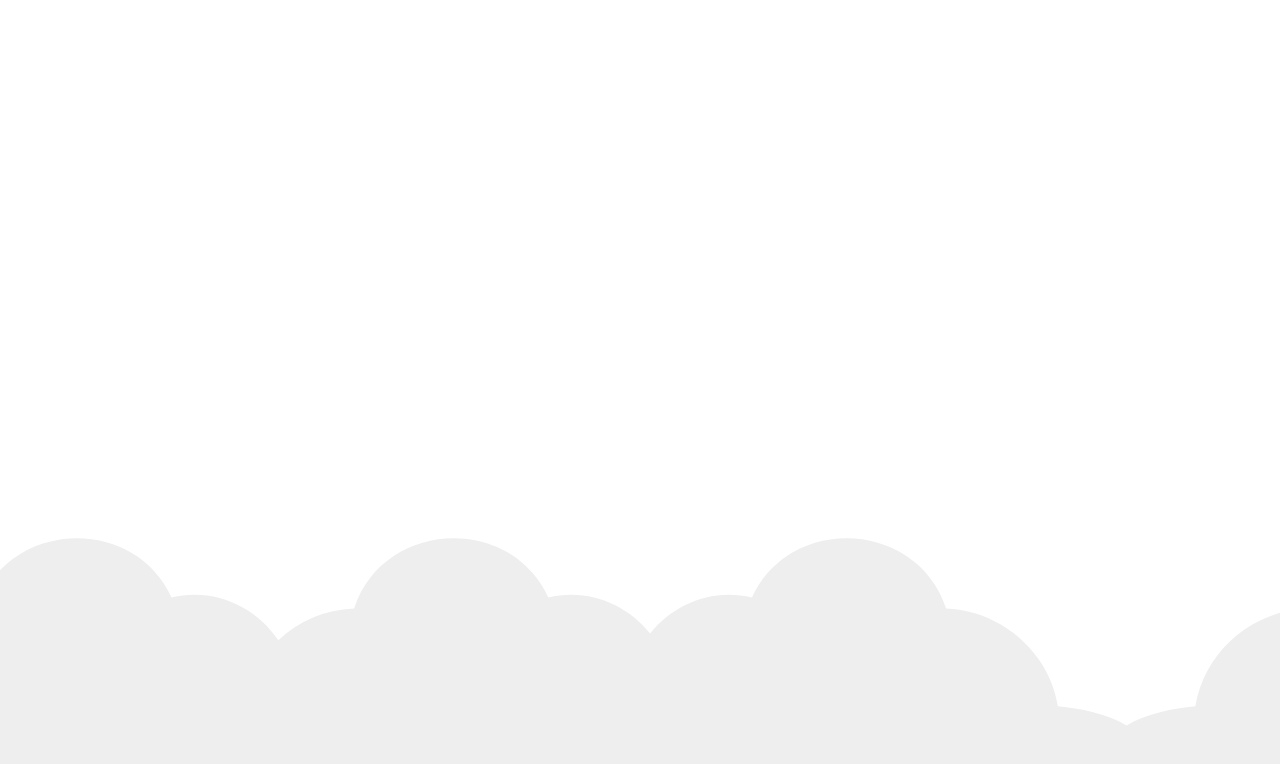
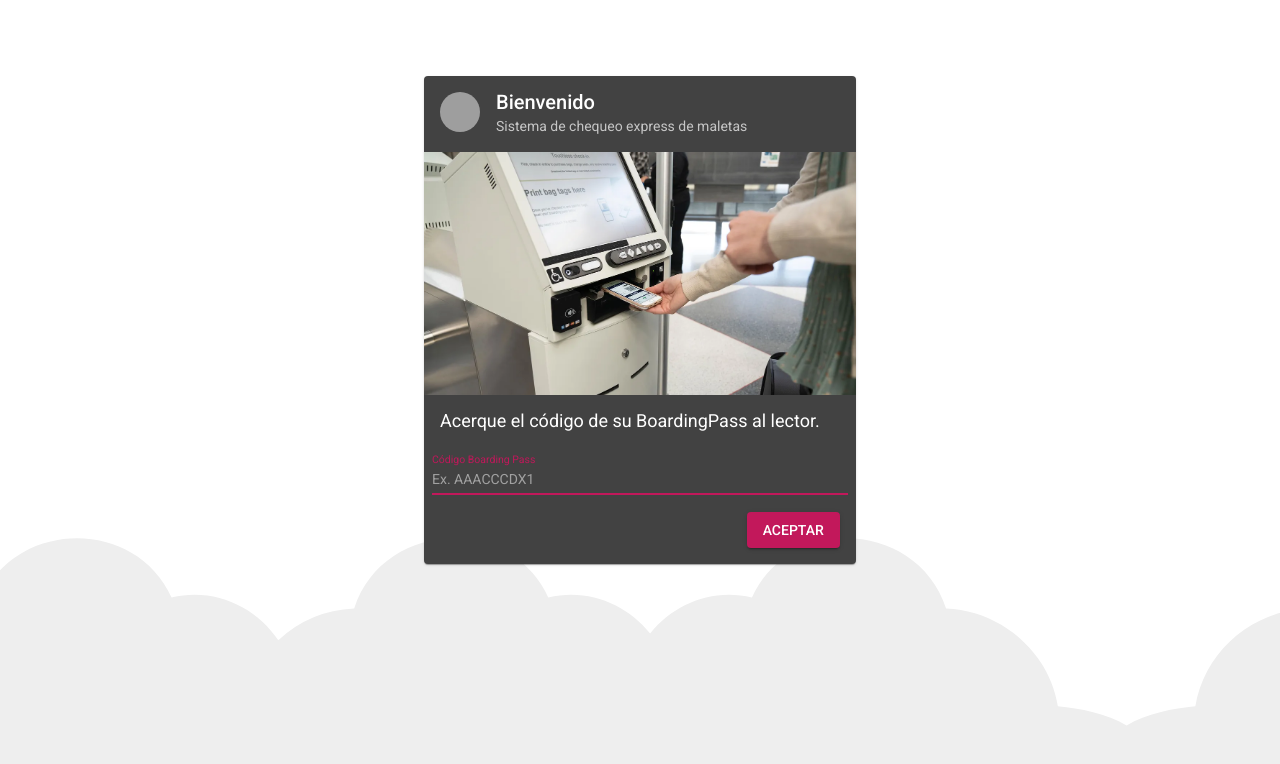
Before and after one commit to luisgonzalezvalencia/checkbagsexpress, an Angular app: page / in a window 1280 px wide. Shown: the top 764 px of the page. Built offline with nearby package versions, Linux system fonts and the light colour scheme; grey boxes are pictures that could not be loaded.

Commit message:
Add design UI Inicio

```diff
--- a/src/app/app-routing.module.ts
+++ b/src/app/app-routing.module.ts
@@ -1,7 +1,10 @@
 import { NgModule } from '@angular/core';
 import { RouterModule, Routes } from '@angular/router';
+import { InicioComponent } from './inicio/inicio.component';
 
-const routes: Routes = [];
+const routes: Routes = [
+  { path: '', component: InicioComponent }
+];
 
 @NgModule({
   imports: [RouterModule.forRoot(routes)],
--- a/src/app/app.module.ts
+++ b/src/app/app.module.ts
@@ -4,15 +4,32 @@ import { BrowserModule } from '@angular/platform-browser';
 import { AppRoutingModule } from './app-routing.module';
 import { AppComponent } from './app.component';
 import { BrowserAnimationsModule } from '@angular/platform-browser/animations';
+import { InicioComponent } from './inicio/inicio.component';
+import { MatButtonModule } from '@angular/material/button';
+import { MatCardModule } from '@angular/material/card';
+import { MatGridListModule } from '@angular/material/grid-list';
+import { FormsModule, ReactiveFormsModule } from '@angular/forms';
+import { MatInputModule } from '@angular/material/input';
+import { MatFormFieldModule } from '@angular/material/form-field';
+import { MatIconModule } from '@angular/material/icon';
+import { MatDividerModule } from '@angular/material/divider';
 
 @NgModule({
   declarations: [
-    AppComponent
+    AppComponent,
+    InicioComponent
   ],
   imports: [
     BrowserModule,
     AppRoutingModule,
-    BrowserAnimationsModule
+    BrowserAnimationsModule,
+    MatCardModule, MatButtonModule, MatGridListModule,
+    FormsModule,
+    ReactiveFormsModule,
+    MatFormFieldModule,
+    MatInputModule,
+    MatDividerModule,
+    MatIconModule
   ],
   providers: [],
   bootstrap: [AppComponent]
--- /dev/null
+++ b/src/app/inicio/inicio.component.html
@@ -0,0 +1,26 @@
+<mat-grid-list cols="1" rowHeight="2:1">
+  <mat-grid-tile>
+    <mat-card class="example-card">
+      <mat-card-header>
+        <div mat-card-avatar class="example-header-image"></div>
+        <mat-card-title>Bienvenido</mat-card-title>
+        <mat-card-subtitle>Sistema de chequeo express de maletas</mat-card-subtitle>
+      </mat-card-header>
+      <img mat-card-image src="../../assets/images/boardingpass.webp" alt="Photo of a Shiba Inu">
+      <mat-card-content>
+        <p class="infoParaUsuario">
+         Acerque el código de su BoardingPass al lector.
+        </p>
+      </mat-card-content>
+      <mat-card-actions>
+        <form class="example-form">
+          <mat-form-field class="example-full-width">
+            <mat-label>Código Boarding Pass</mat-label>
+            <input id="boarding-code" type="text" matInput  placeholder="Ex. AAACCCDX1">
+          </mat-form-field>
+        </form>
+        <button mat-raised-button color="primary">ACEPTAR</button>
+      </mat-card-actions>
+    </mat-card>
+  </mat-grid-tile>
+</mat-grid-list>
--- /dev/null
+++ b/src/app/inicio/inicio.component.scss
@@ -0,0 +1,25 @@
+.example-card {
+  max-width: 400px;
+}
+
+.example-header-image {
+  background-image: url("https://material.angular.io/assets/img/examples/shiba1.jpg");
+  background-size: cover;
+}
+.example-form {
+  min-width: 150px;
+  max-width: 500px;
+  width: 100%;
+}
+
+.example-full-width {
+  width: 100%;
+}
+
+.infoParaUsuario{
+font-size: large;
+}
+
+button {
+  float: right;
+}
--- /dev/null
+++ b/src/app/inicio/inicio.component.ts
@@ -0,0 +1,18 @@
+import { Component, OnInit } from '@angular/core';
+
+@Component({
+  selector: 'app-inicio',
+  templateUrl: './inicio.component.html',
+  styleUrls: ['./inicio.component.scss'],
+
+})
+export class InicioComponent implements OnInit {
+
+  public boardingPass: string = '';
+  constructor() { }
+
+  ngOnInit(): void {
+    document.getElementById('boarding-code')?.focus();
+  }
+
+}
```
Also changed, not shown: src/assets/images/boardingpass.webp (added).
